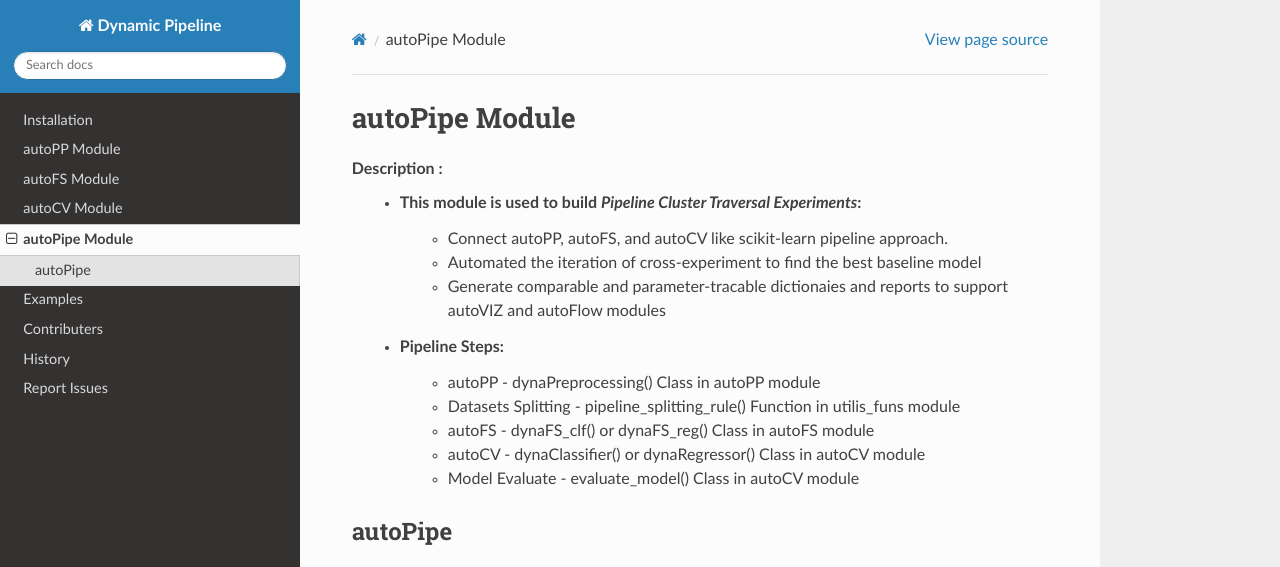
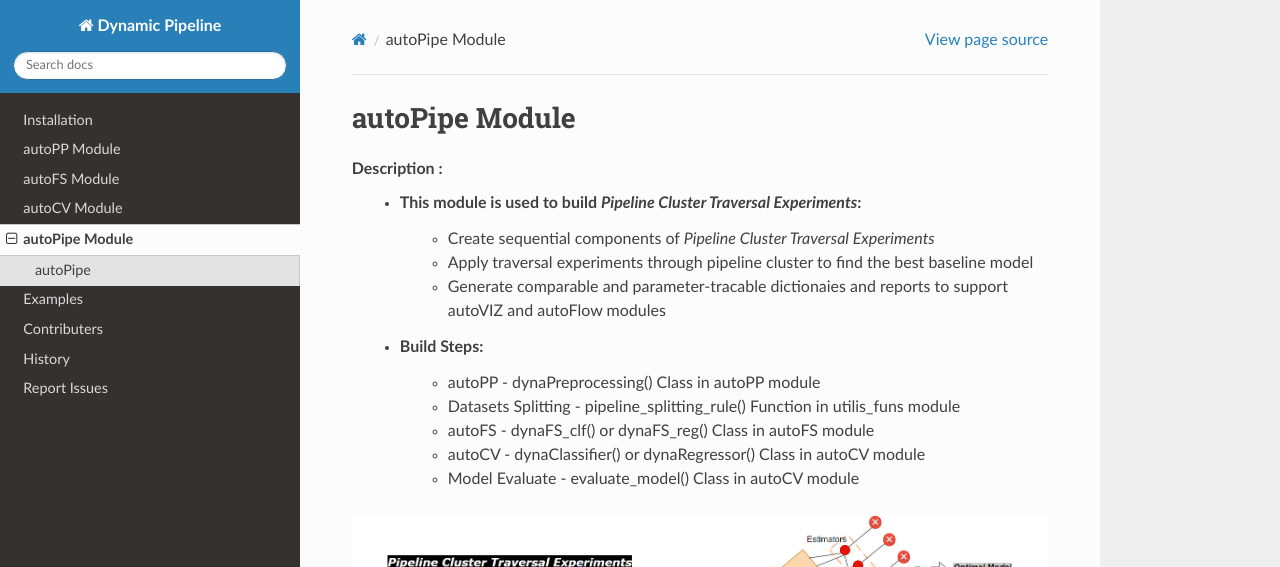
Before and after one commit to tonyleidong/OptimalFlow, a Sphinx documentation site: the page built from docs/autoPipe.rst, in a window 1280 px wide and 1171 px high, cut to the strip 0-567 px from the top of the window. Built offline with Sphinx 7.4.7 and the Read the Docs theme 2.0.0, drawn with Linux system fonts in a browser that asks for light colours.

Commit message:
Update autoPipe.rst

```diff
--- a/docs/autoPipe.rst
+++ b/docs/autoPipe.rst
@@ -4,17 +4,20 @@ autoPipe Module
 
 Description :
  - This module is used to build *Pipeline Cluster Traversal Experiments*:
-    * Connect autoPP, autoFS, and autoCV like scikit-learn pipeline approach.
-    * Automated the iteration of cross-experiment to find the best baseline model
+    * Create sequential components of *Pipeline Cluster Traversal Experiments*
+    * Apply traversal experiments through pipeline cluster to find the best baseline model
     * Generate comparable and parameter-tracable dictionaies and reports to support autoVIZ and autoFlow modules
 
- - Pipeline Steps:
+ - Build Steps:
     * autoPP - dynaPreprocessing() Class in autoPP module
     * Datasets Splitting - pipeline_splitting_rule() Function in utilis_funs module
     * autoFS - dynaFS_clf() or dynaFS_reg() Class in autoFS module
     * autoCV - dynaClassifier() or dynaRegressor() Class in autoCV module
     * Model Evaluate - evaluate_model() Class in autoCV module
 
+.. image:: PipelineClusterTraversalExperiments.PNG
+   :width: 980
+
 autoPipe
 ---------------------
 
```
